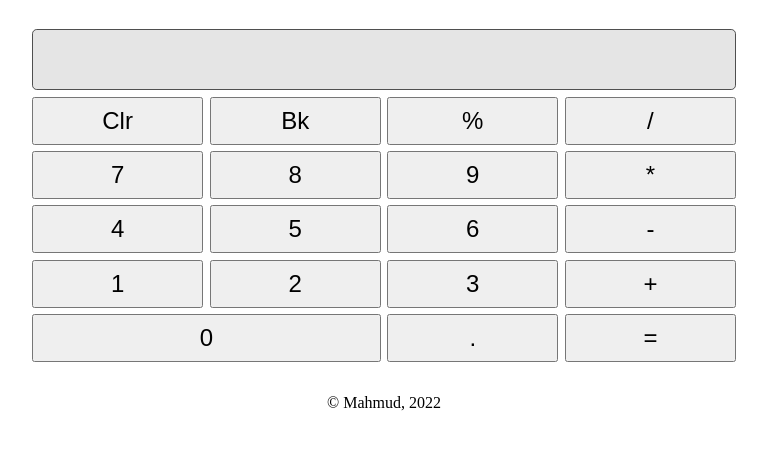
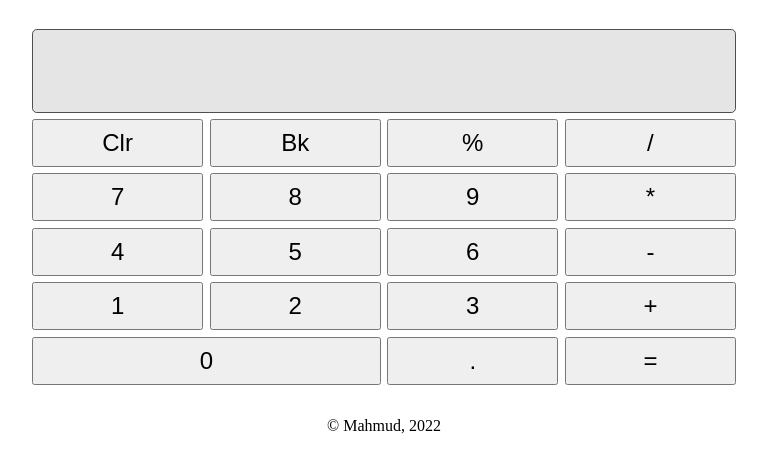
Before and after one commit to hasanTheBest/basic-calculator, a plain HTML site: page index.html in a window 1280 px wide. Shown: the part 56-528 px from the top of the page, without its empty margins (256-1023 px from the left). Drawn offline with Linux system fonts and the light colour scheme.

Commit message:
design poslishing with css

```diff
--- a/css/style.css
+++ b/css/style.css
@@ -17,6 +17,7 @@ main {
 
 /* Display Area */
 .display-area {
+  padding: 0.5rem;
   background-color: #e5e5e5;
   border: 1px solid #4f4f4f;
   margin-bottom: 0.4rem;
@@ -26,6 +27,7 @@ main {
   font-size: 1.2rem;
   height: 1.2rem;
   line-height: 1.2rem;
+  margin-bottom: 0.4rem;
 }
 
 .display-result {
```
